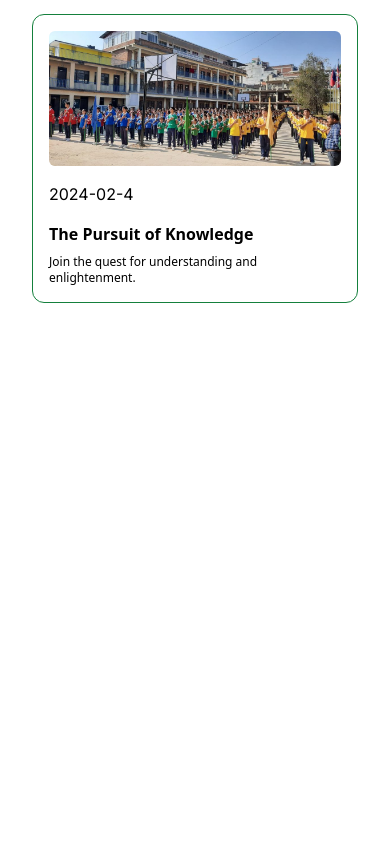
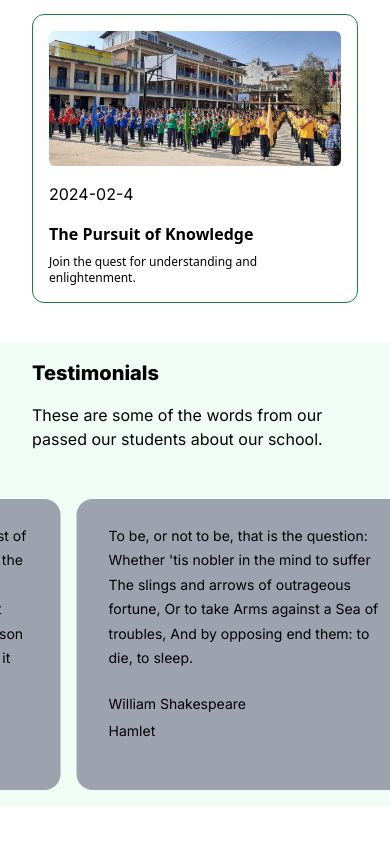
Before and after one commit to devhimal/shree-bhotenamlang-secondary-school, a Next.js app: page / in a window 390 px wide. Shown: the part 6265-7109 px from the top of the page. Before the commit the page ends 6568 px from the top, so only its background shows below. Built offline with nearby package versions, Linux system fonts and the light colour scheme.

Commit message:
feat: added testimonial section

```diff
--- /dev/null
+++ b/src/app/components/molecules/Testimonials/Testimonials.tsx
@@ -0,0 +1,64 @@
+"use client"
+
+import React, { useEffect, useState } from "react"
+import { InfiniteMovingCards } from "../../ui/InfinityMovingCards"
+import LazyShow from "../LazyShow/LazyShow"
+import SectionHeading from "../../atoms/SectionHeading/SectionHeading"
+import Container from "../../atoms/Container/Container"
+
+export function Testimonials() {
+  const testimonials = [
+    {
+      quote:
+        "It was the best of times, it was the worst of times, it was the age of wisdom, it was the age of foolishness, it was the epoch of belief, it was the epoch of incredulity, it was the season of Light, it was the season of Darkness, it was the spring of hope, it was the winter of despair.",
+      name: "Charles Dickens",
+      title: "A Tale of Two Cities",
+    },
+    {
+      quote:
+        "To be, or not to be, that is the question: Whether 'tis nobler in the mind to suffer The slings and arrows of outrageous fortune, Or to take Arms against a Sea of troubles, And by opposing end them: to die, to sleep.",
+      name: "William Shakespeare",
+      title: "Hamlet",
+    },
+    {
+      quote: "All that we see or seem is but a dream within a dream.",
+      name: "Edgar Allan Poe",
+      title: "A Dream Within a Dream",
+    },
+    {
+      quote:
+        "It is a truth universally acknowledged, that a single man in possession of a good fortune, must be in want of a wife.",
+      name: "Jane Austen",
+      title: "Pride and Prejudice",
+    },
+    {
+      quote:
+        "Call me Ishmael. Some years ago—never mind how long precisely—having little or no money in my purse, and nothing particular to interest me on shore, I thought I would sail about a little and see the watery part of the world.",
+      name: "Herman Melville",
+      title: "Moby-Dick",
+    },
+  ]
+
+  return (
+    <div className="mb-14 bg-green-50 w-full">
+      <Container classNames="text-black">
+        <div className="mb-8">
+          <LazyShow>
+            <SectionHeading>Testimonials</SectionHeading>
+          </LazyShow>
+          <LazyShow>
+            These are some of the words from our passed our students about our
+            school.
+          </LazyShow>
+        </div>
+      </Container>
+      <div className="w-full rounded-md flex  flex-col antialiased items-center justify-center relative overflow-hidden">
+        <InfiniteMovingCards
+          items={testimonials}
+          direction="right"
+          speed="slow"
+        />
+      </div>
+    </div>
+  )
+}
--- /dev/null
+++ b/src/app/components/ui/InfinityMovingCards.tsx
@@ -0,0 +1,120 @@
+"use client"
+import React, { useEffect, useState } from "react"
+import { cn } from "../utils/cn"
+
+export const InfiniteMovingCards = ({
+  items,
+  direction = "left",
+  speed = "fast",
+  pauseOnHover = true,
+  className,
+}: {
+  items: {
+    quote: string
+    name: string
+    title: string
+  }[]
+  direction?: "left" | "right"
+  speed?: "fast" | "normal" | "slow"
+  pauseOnHover?: boolean
+  className?: string
+}) => {
+  const containerRef = React.useRef<HTMLDivElement>(null)
+  const scrollerRef = React.useRef<HTMLUListElement>(null)
+
+  useEffect(() => {
+    addAnimation()
+  }, [])
+  const [start, setStart] = useState(false)
+  function addAnimation() {
+    if (containerRef.current && scrollerRef.current) {
+      const scrollerContent = Array.from(scrollerRef.current.children)
+
+      scrollerContent.forEach((item) => {
+        const duplicatedItem = item.cloneNode(true)
+        if (scrollerRef.current) {
+          scrollerRef.current.appendChild(duplicatedItem)
+        }
+      })
+
+      getDirection()
+      getSpeed()
+      setStart(true)
+    }
+  }
+  const getDirection = () => {
+    if (containerRef.current) {
+      if (direction === "left") {
+        containerRef.current.style.setProperty(
+          "--animation-direction",
+          "forwards"
+        )
+      } else {
+        containerRef.current.style.setProperty(
+          "--animation-direction",
+          "reverse"
+        )
+      }
+    }
+  }
+  const getSpeed = () => {
+    if (containerRef.current) {
+      if (speed === "fast") {
+        containerRef.current.style.setProperty("--animation-duration", "20s")
+      } else if (speed === "normal") {
+        containerRef.current.style.setProperty("--animation-duration", "40s")
+      } else {
+        containerRef.current.style.setProperty("--animation-duration", "80s")
+      }
+    }
+  }
+  return (
+    <div
+      ref={containerRef}
+      className={cn(
+        "scroller relative z-20  max-w-7xl overflow-hidden  [mask-image:linear-gradient(to_right,transparent,black_15%,black_80%,transparent)]",
+        className
+      )}
+    >
+      <ul
+        ref={scrollerRef}
+        className={cn(
+          " flex min-w-full shrink-0 gap-4 py-4 w-max flex-nowrap",
+          start && "animate-scroll ",
+          pauseOnHover && "hover:[animation-play-state:paused]"
+        )}
+      >
+        {items.map((item, idx) => (
+          <li
+            className="w-[350px] text-black max-w-full relative rounded-2xl bg-gray-400 flex-shrink-0 border-slate-700 px-8 py-6 md:w-[450px]"
+            // style={{
+            //   background:
+            //     "linear-gradient(180deg, var(--slate-800), var(--slate-900)",
+            // }}
+            key={item.name}
+          >
+            <blockquote>
+              <div
+                aria-hidden="true"
+                className="user-select-none -z-1 pointer-events-none absolute -left-0.5 -top-0.5 h-[calc(100%_+_4px)] w-[calc(100%_+_4px)]"
+              ></div>
+              <span className=" relative z-20 text-sm leading-[1.6]  font-normal">
+                {item.quote}
+              </span>
+              <div className="relative z-20 mt-6 flex flex-row items-center">
+                <span className="flex flex-col gap-1">
+                  <span className=" text-sm leading-[1.6]  font-normal">
+                    {item.name}
+                  </span>
+                  <span className=" text-sm leading-[1.6]  font-normal">
+                    {item.title}
+                  </span>
+                </span>
+              </div>
+            </blockquote>
+          </li>
+        ))}
+      </ul>
+    </div>
+  )
+}
--- a/src/app/page.tsx
+++ b/src/app/page.tsx
@@ -4,6 +4,7 @@ import Event from "./components/molecules/Events/Event"
 import Numbers from "./components/molecules/Numbers/Numbers"
 import FeatureProgram from "./components/molecules/FeatureProgram/FeatureProgram"
 import Story from "./components/molecules/Story/Story"
+import { Testimonials } from "./components/molecules/Testimonials/Testimonials"
 
 export default function Home() {
   return (
@@ -14,6 +15,7 @@ export default function Home() {
       <Story />
       <FeatureProgram />
       <Event />
+      <Testimonials />
     </main>
   )
 }
--- a/tailwind.config.ts
+++ b/tailwind.config.ts
@@ -1,4 +1,7 @@
 import type { Config } from "tailwindcss"
+const {
+  default: flattenColorPalette,
+} = require("tailwindcss/lib/util/flattenColorPalette")
 
 const config: Config = {
   content: [
@@ -16,6 +19,8 @@ const config: Config = {
       },
       animation: {
         shimmer: "shimmer 2s linear infinite",
+        scroll:
+          "scroll var(--animation-duration, 40s) var(--animation-direction, forwards) linear infinite",
       },
       keyframes: {
         shimmer: {
@@ -26,9 +31,25 @@ const config: Config = {
             backgroundPosition: "-200% 0",
           },
         },
+        scroll: {
+          to: {
+            transform: "translate(calc(-50% - 0.5rem))",
+          },
+        },
       },
     },
   },
-  plugins: [],
+  plugins: [addVariablesForColors],
+}
+
+function addVariablesForColors({ addBase, theme }: any) {
+  let allColors = flattenColorPalette(theme("colors"))
+  let newVars = Object.fromEntries(
+    Object.entries(allColors).map(([key, val]) => [`--${key}`, val])
+  )
+
+  addBase({
+    ":root": newVars,
+  })
 }
 export default config
```
